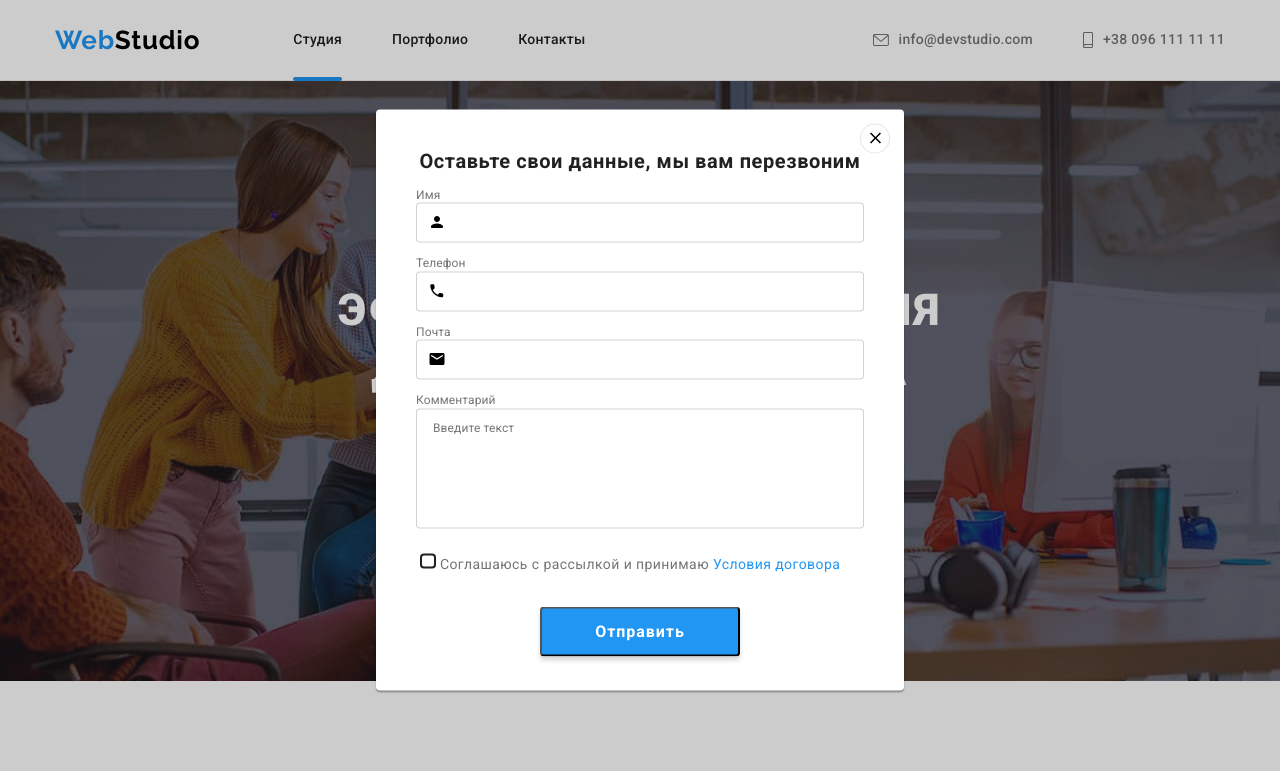
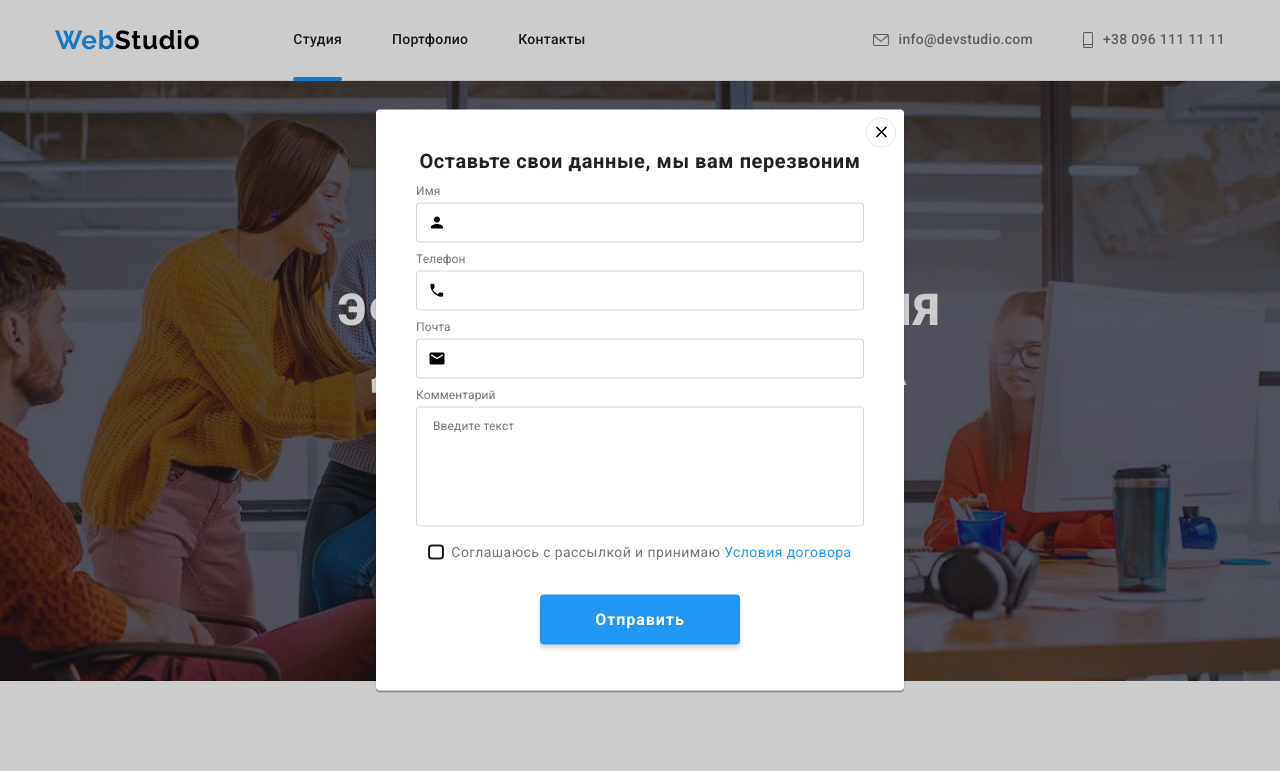
Before and after one commit to Yivgha/goit-markup-hw-06, a plain HTML site: page index.html in a window 1280 px wide. Both pictures are taken after a click on the button "Заказать услугу". Shown: the top 771 px of the page. Drawn offline with nearby package versions, Linux system fonts and the light colour scheme.

Commit message:
draft2
changes with forms

```diff
--- a/css/styles.css
+++ b/css/styles.css
@@ -512,6 +512,7 @@ img {
 }
 .footer-left {
   margin-right: 70px;
+  flex-grow: 1;
 }
 
 .footer-logo {
@@ -580,7 +581,7 @@ img {
   display: flex;
 }
 .subscribe-form {
-  margin-right: 12px;
+  display: flex;
 }
 .subscribe-input {
   width: 358px;
@@ -595,6 +596,7 @@ img {
   font-size: 16px;
   line-height: 1.25;
   letter-spacing: 0.03em;
+  margin-right: 12px;
   color: rgba(255, 255, 255, 0.6);
   transition: color 250ms cubic-bezier(0.4, 0, 0.2, 1),
     background-color 250ms cubic-bezier(0.4, 0, 0.2, 1),
@@ -620,7 +622,6 @@ img {
     border-color 250ms cubic-bezier(0.4, 0, 0.2, 1);
 }
 .subscribe-btn {
-  position: relative;
   width: 200px;
   height: 50px;
   color: var(--primary-white-color);
@@ -635,23 +636,12 @@ img {
   align-items: center;
   justify-content: center;
   cursor: pointer;
+  border: transparent;
   transition: color 250ms cubic-bezier(0.4, 0, 0.2, 1),
     background-color 250ms cubic-bezier(0.4, 0, 0.2, 1),
     box-shadow 250ms cubic-bezier(0.4, 0, 0.2, 1);
 }
 
-.subscribe-btn::after {
-  content: "";
-  position: absolute;
-  top: 0px;
-  right: 0px;
-  color: var(--primary-white-color);
-  background-color: var(--icon-hover-color);
-  transform: translateY(-100%);
-  transition: color 250ms cubic-bezier(0.4, 0, 0.2, 1),
-    background-color 250ms cubic-bezier(0.4, 0, 0.2, 1),
-    box-shadow 250ms cubic-bezier(0.4, 0, 0.2, 1);
-}
 .subscribe-btn:hover,
 .subscribe-btn:focus {
   color: var(--primary-white-color);
@@ -664,6 +654,11 @@ img {
   width: 24px;
   height: 24px;
   margin-left: 10px;
+  color: var(--primary-white-color);
+  background-color: var(--icon-hover-color);
+  transition: color 250ms cubic-bezier(0.4, 0, 0.2, 1),
+    background-color 250ms cubic-bezier(0.4, 0, 0.2, 1),
+    box-shadow 250ms cubic-bezier(0.4, 0, 0.2, 1);
 }
 address {
   font-style: normal;
@@ -730,8 +725,8 @@ address {
   left: 50%;
   transform: translate(-50%, -50%);
   opacity: 1;
-  width: 528px;
-  height: 581px;
+  min-width: 528px;
+  min-height: 581px;
   padding: 40px;
   background-color: var(--primary-white-color);
   box-shadow: 0px 1px 3px rgba(0, 0, 0, 0.12), 0px 1px 1px rgba(0, 0, 0, 0.14),
@@ -744,8 +739,8 @@ address {
 }
 .modal-close {
   position: absolute;
-  top: 14px;
-  right: 14px;
+  top: 8px;
+  right: 8px;
   width: 30px;
   height: 30px;
   background-color: var(--primary-white-color);
@@ -754,6 +749,7 @@ address {
   display: flex;
   align-items: center;
   justify-content: center;
+  cursor: pointer;
   transition: background-color 250ms cubic-bezier(0.4, 0, 0.2, 1),
     box-shadow 250ms cubic-bezier(0.4, 0, 0.2, 1),
     border-color 250ms cubic-bezier(0.4, 0, 0.2, 1);
@@ -772,11 +768,6 @@ address {
   transition: color 250ms cubic-bezier(0.4, 0, 0.2, 1);
 }
 
-.online-form {
-  width: 448px;
-  height: 342px;
-}
-
 .form-title {
   font-weight: 700;
   font-size: 20px;
@@ -786,6 +777,15 @@ address {
   color: var(--header-text-color);
   margin-bottom: 12px;
 }
+.form-item {
+  position: relative;
+}
+.form-item + .form-item {
+  margin-bottom: 10px;
+}
+.form-item + .form-comment {
+  margin-bottom: 10px;
+}
 
 .form-input {
   width: 100%;
@@ -793,19 +793,13 @@ address {
   border: 1px solid rgba(33, 33, 33, 0.2);
   box-sizing: border-box;
   border-radius: 4px;
-  margin-bottom: 10px;
   padding-left: 42px;
   transition: background-color 250ms cubic-bezier(0.4, 0, 0.2, 1),
     color 250ms cubic-bezier(0.4, 0, 0.2, 1),
     border-color 250ms cubic-bezier(0.4, 0, 0.2, 1);
 }
 
-.form-input:last-child {
-  margin-bottom: 20px;
-}
-
-.form-input:focus,
-.form-input:hover {
+.form-input:focus {
   color: var(--accent-text-color);
   background-color: var(--primary-white-color);
   border: 1px solid var(--accent-text-color);
@@ -816,10 +810,12 @@ address {
     color 250ms cubic-bezier(0.4, 0, 0.2, 1),
     border-color 250ms cubic-bezier(0.4, 0, 0.2, 1);
 }
-.form-input:focus + .form-icon,
-.form-input:hover + .form-icon {
+.form-input:focus + .form-icon {
   fill: var(--accent-text-color);
   transition: fill 250ms cubic-bezier(0.4, 0, 0.2, 1);
+}
+.form-comment {
+  margin-bottom: 20px;
 }
 
 .comment {
@@ -846,6 +842,7 @@ address {
   text-align: center;
   letter-spacing: 0.06em;
   cursor: pointer;
+  border: transparent;
   outline: none;
   display: block;
   margin: 0 auto;
@@ -863,24 +860,22 @@ address {
     box-shadow 250ms cubic-bezier(0.4, 0, 0.2, 1);
 }
 .label {
+  display: block;
   font-weight: 400;
   font-size: 12px;
   line-height: 1.16;
   letter-spacing: 0.01em;
+  margin-top: 10px;
+  margin-bottom: 4px;
   color: var(--primary-text-color);
 }
-.form-name,
-.form-tel,
-.form-mail {
-  position: relative;
-}
+
 .form-icon {
   position: absolute;
   width: 18px;
   height: 18px;
   top: 50%;
   left: 12px;
-  transform: translateY(-30%);
 }
 
 .form-checkbox {
@@ -901,6 +896,9 @@ address {
 }
 
 .policy {
+  display: flex;
+  align-items: center;
+  justify-content: center;
   font-weight: 400;
   font-size: 14px;
   line-height: 1.71;
@@ -909,13 +907,15 @@ address {
 }
 
 .policy-icon {
-  display: inline-block;
   width: 16px;
   height: 15px;
   border: 2px solid var(--header-text-color);
   border-radius: 4px;
+  margin-right: 7px;
 }
-
+.policy-text {
+  text-align: justify;
+}
 .policy-link {
   cursor: pointer;
   text-decoration: none;
--- a/index.html
+++ b/index.html
@@ -398,12 +398,12 @@
                 <div class="subscribe-box">
                     <form action="#" class="subscribe-form">
                         <input type="email" name="subscribe" placeholder="E-mail" class="subscribe-input" />
+                        <button type="submit" class="subscribe-btn">Подписаться
+                            <svg class="subscribe-icon">
+                                <use href="images/icons.svg#icon-send"></use>
+                            </svg>
+                        </button>
                     </form>
-                    <button type="submit" class="subscribe-btn">Подписаться
-                        <svg class="subscribe-icon">
-                            <use href="images/icons.svg#icon-send"></use>
-                        </svg>
-                    </button>
                 </div>
             </div>
         </div>
@@ -416,41 +416,43 @@
                 </svg>
             </button>
             <form action="#" name="online-form" autocomplete="off" class="online-form">
-                <h2 class="form-title">Оставьте свои данные, мы вам перезвоним</h2>
+                <p class="form-title">Оставьте свои данные, мы вам перезвоним</p>
                 <div>
-                    <div class="form-name">
+                    <div class="form-item">
                         <label for="name" class="label">Имя</label>
                         <input type="text" name="name" id="name" class="form-input" autofocus required>
                         <svg class="form-icon">
                             <use href="images/icons.svg#icon-person"></use>
                         </svg>
                     </div>
-                    <div class="form-tel">
+                    <div class="form-item">
                         <label for="tel" class="label">Телефон</label>
                         <input type="tel" name="tel" id="tel" class="form-input" required>
                         <svg class="form-icon">
                             <use href="images/icons.svg#icon-phone"></use>
                         </svg>
                     </div>
-                    <div class="form-mail">
+                    <div class="form-item">
                         <label for="mail" class="label">Почта</label>
                         <input type="email" name="mail" id="mail" class="form-input" required>
                         <svg class="form-icon">
                             <use href="images/icons.svg#icon-email"></use>
                         </svg>
                     </div>
-                    <div>
+                    <div class="form-comment">
                         <label for="comment" class="label">Комментарий</label>
                         <textarea name="comment" id="comment" placeholder="Введите текст"
                             class="form-input comment"></textarea>
                     </div>
                 </div>
                 <div class="form-checkbox">
-                    <input type="checkbox" name="checkbox" id="checkbox" class="checkbox">
-                    <span class="policy-icon"></span>
-                    <label for="checkbox" class="policy">
-                        Соглашаюсь с рассылкой и принимаю <a href="" class="policy-link">Условия
-                            договора</a></label>
+                    <label class="policy">
+                        <input type="checkbox" name="checkbox" class="checkbox">
+                        <span class="policy-icon"></span>
+                        <span class="policy-text">Соглашаюсь с рассылкой и принимаю <a href="" class="policy-link">
+                                Условия
+                                договора</a></span>
+                    </label>
                 </div>
                 <button type="submit" class="form-btn">Отправить</button>
             </form>
```
Also changed, not shown: portfolio.html (+6 -5 lines).
